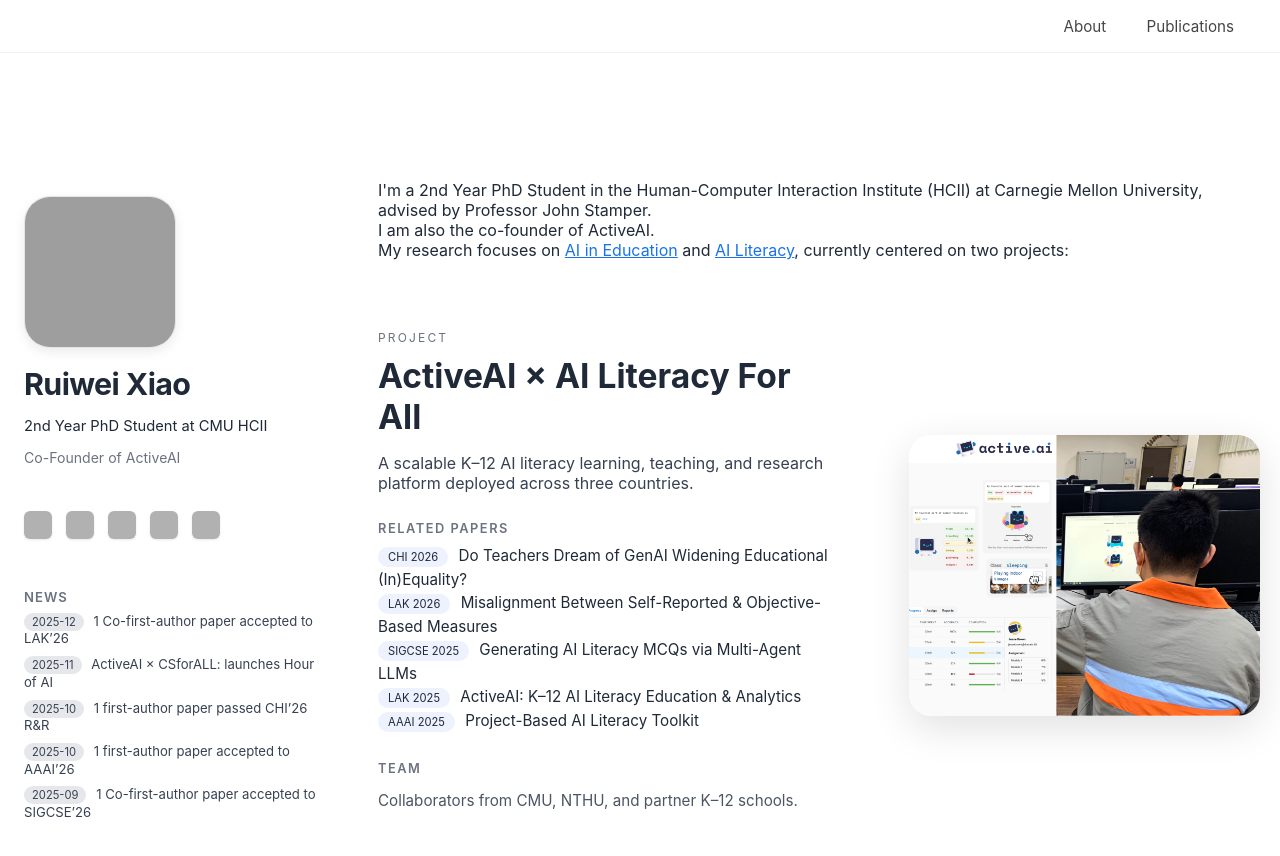
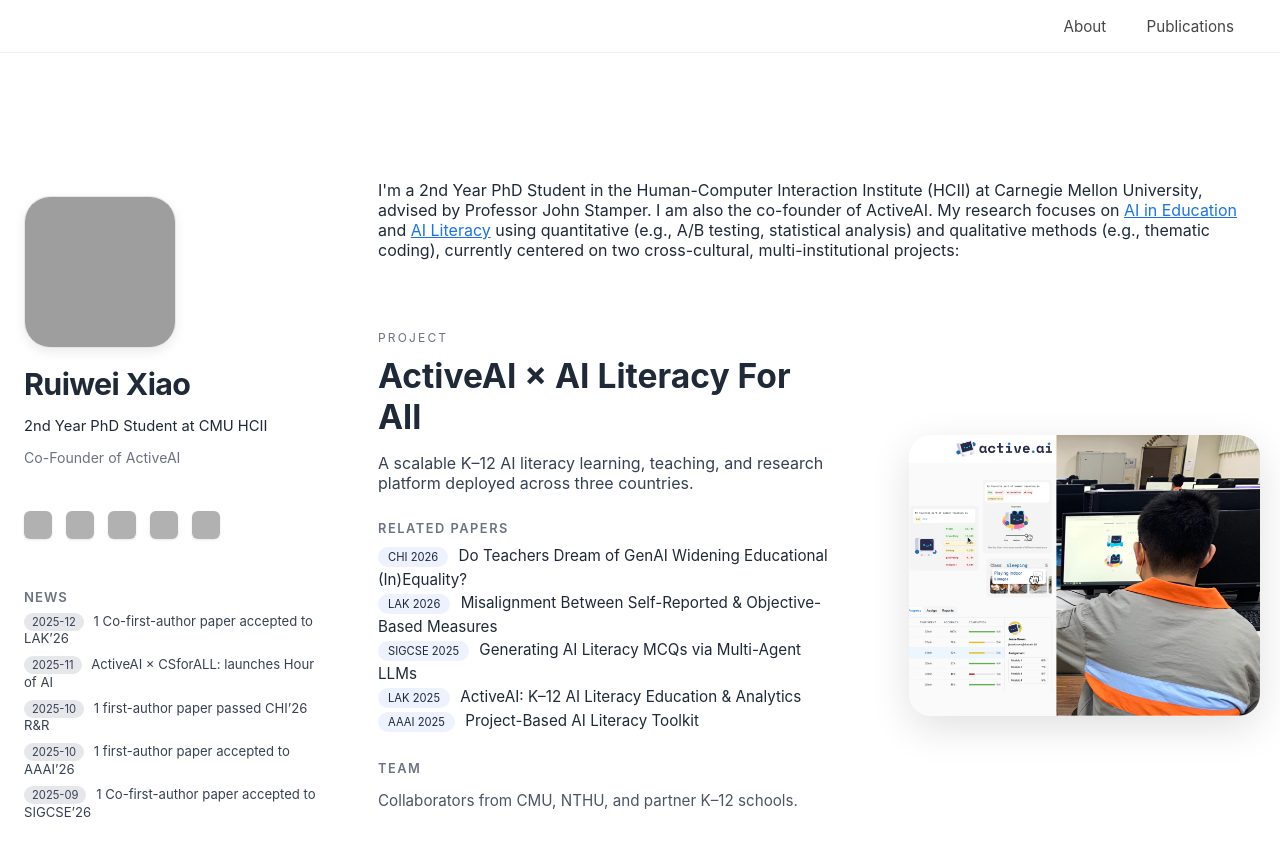
Before and after one commit to ruiwei-xiao/ruiwei-xiao.github.io, a Jekyll site: the page built from index.md, in a window 1280 px wide and 900 px high. Shown: the top 856 px of the window. Built offline with Jekyll 4.4.1, drawn with Linux system fonts in a browser that asks for light colours; grey boxes are pictures that could not be loaded.

Commit message:
Update index.md

```diff
--- a/index.md
+++ b/index.md
@@ -4,14 +4,7 @@
 ---
 
 <section id="about" class="about-section">
-  <!-- (This website is currently under-construction 🚧)<br> -->
-  I'm a 2nd Year PhD Student in the Human-Computer Interaction Institute (HCII) at Carnegie Mellon University, advised by Professor John Stamper.<br>
-  I am also the co-founder of ActiveAI.<br>
-  My research focuses on
-  <a href="#" style="color:#1a73e8; text-decoration:underline;">AI in Education</a>
-  and
-  <a href="#" style="color:#1a73e8; text-decoration:underline;">AI Literacy</a>,
-  currently centered on two projects:
+  I'm a 2nd Year PhD Student in the Human-Computer Interaction Institute (HCII) at Carnegie Mellon University, advised by Professor John Stamper. I am also the co-founder of ActiveAI. My research focuses on <a href="#" style="color:#1a73e8; text-decoration:underline;">AI in Education</a> and <a href="#" style="color:#1a73e8; text-decoration:underline;">AI Literacy</a> using quantitative (e.g., A/B testing, statistical analysis) and qualitative methods (e.g., thematic coding), currently centered on two cross-cultural, multi-institutional projects:
 </section>
 
 
```
